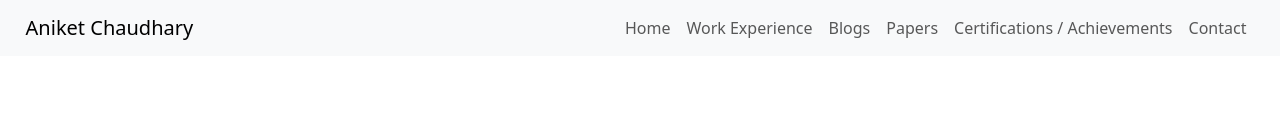
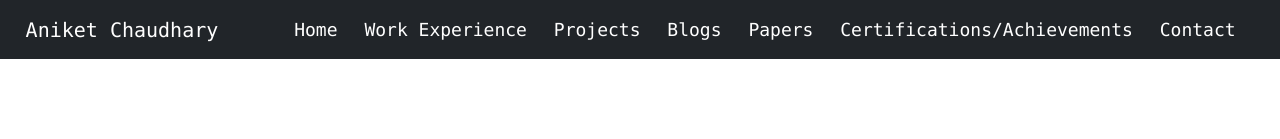
Before and after one commit to Aniket13579/Aniket13579.github.io, a plain HTML site: page index.html in a window 1280 px wide. Shown: the top 139 px of the page. Drawn offline with nearby package versions, Linux system fonts and the light colour scheme.

Commit message:
Update navbar.html

```diff
--- a/navbar.html
+++ b/navbar.html
@@ -1,12 +1,18 @@
 <style>
+        .navbar{
+          font-size: 18px;
+          border: #000;
+        }
+
         .navbar-brand{
             margin-left: 2%;
         }
         .navbar-toggler{
             width: 50px; height: 40px;
         }
-        .navbar-nav{
+        .navbar-nav > a{
             text-align: left;
+            color: #fff;
         }
         .navbar-collapse{
             margin-left: 2%;
@@ -16,19 +22,22 @@
         }
 </style>
 
-<nav class="navbar navbar-expand-lg navbar-light bg-light">
+<code>
+<nav class="navbar navbar-expand-lg navbar-dark bg-dark">
   <a class="navbar-brand" href="#">Aniket Chaudhary</a>
   <button class="navbar-toggler" type="button" data-bs-toggle="collapse" data-bs-target="#navbarNavAltMarkup" aria-controls="navbarNavAltMarkup" aria-expanded="false" aria-label="Toggle navigation">
     <span class="navbar-toggler-icon"></span>
   </button>
   <div class="collapse navbar-collapse" id="navbarNavAltMarkup">
     <div class="navbar-nav">
-      <a class="nav-item nav-link" href="./" id="Home">Home</a>
-      <a class="nav-item nav-link" href="#">Work Experience</a>
-      <a class="nav-item nav-link" href="./Blogs.html" id="Blogs">Blogs</a>
-      <a class="nav-item nav-link" href="#">Papers</a>
-      <a class="nav-item nav-link" href="#">Certifications / Achievements</a>
-      <a class="nav-item nav-link" href="#">Contact</a>
+      <a class="nav-item nav-link" href="./Portfolio_Aniket.html" id="Home">Home</a>&emsp;
+      <a class="nav-item nav-link" href="#">Work Experience</a>&emsp;
+      <a class="nav-item nav-link" href="./Projects.html" id="Projects">Projects</a>&emsp;
+      <a class="nav-item nav-link" href="./Blogs.html" id="Blogs">Blogs</a>&emsp;
+      <a class="nav-item nav-link" href="#">Papers</a>&emsp;
+      <a class="nav-item nav-link" href="#">Certifications/Achievements</a>&emsp;
+      <a class="nav-item nav-link" href="#">Contact</a>&emsp;
     </div>
   </div>
 </nav>
+</code>
```
